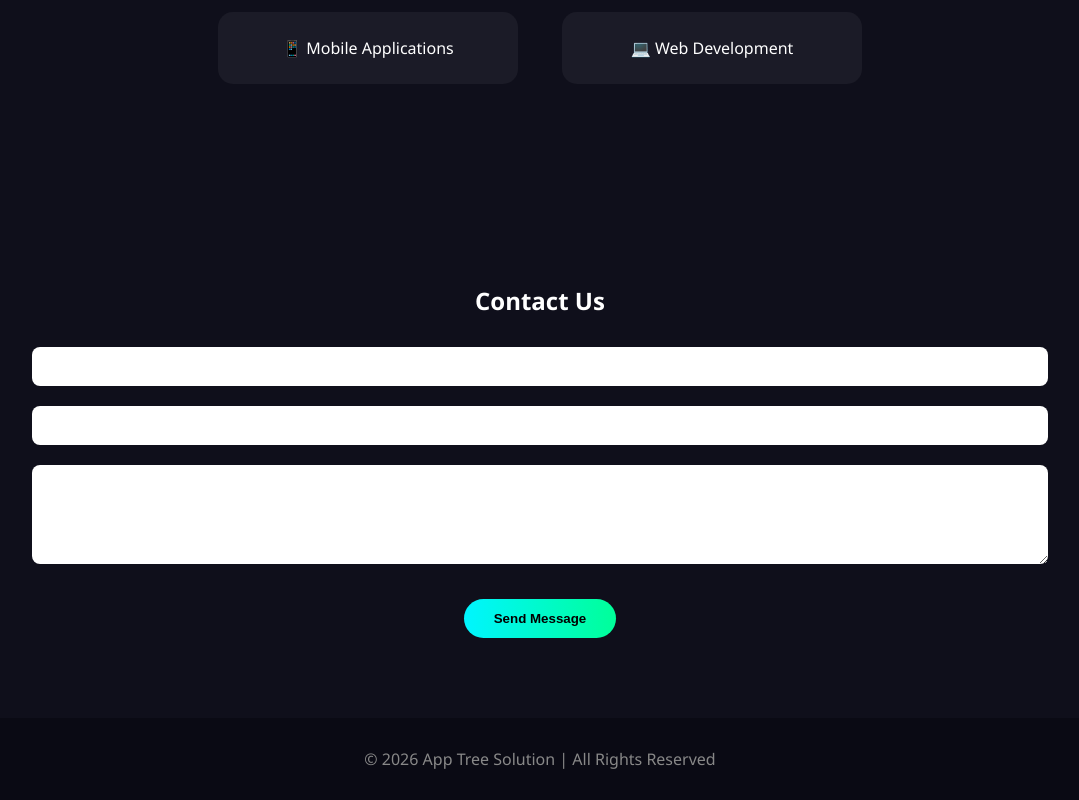
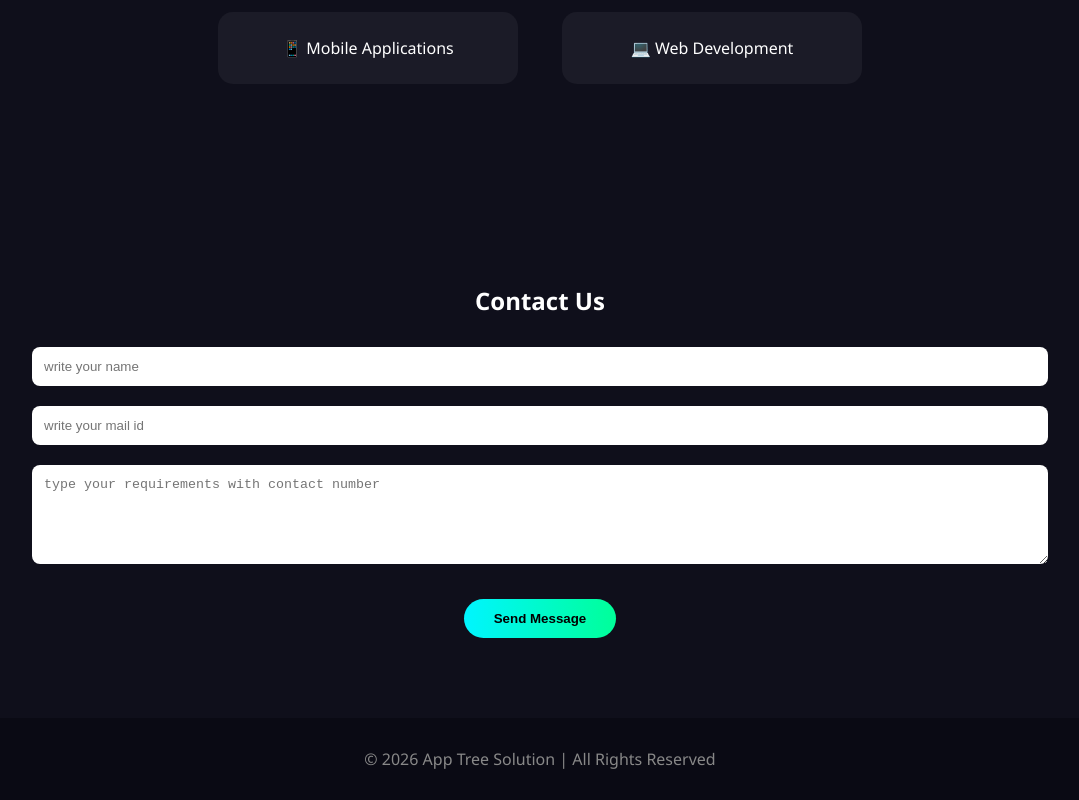
Before and after one commit to YJ-Devop/apptree-website, a plain HTML site: page index.html in a window 1280 px wide. Shown: the part 1073-1873 px from the top of the page, without its empty margins (100-1179 px from the left). Drawn offline with Linux system fonts and the light colour scheme.

Commit message:
Update index.html

```diff
--- a/index.html
+++ b/index.html
@@ -150,9 +150,9 @@ footer {
   <form name="contact" method="POST" data-netlify="true">
     <input type="hidden" name="form-name" value="contact">
 
-    <input type="text" name="name" placeholder="" required><br>
-    <input type="email" name="email" placeholder="" required><br>
-    <textarea name="message" rows="5" placeholder="" required></textarea><br>
+    <input type="text" name="name" placeholder="write your name" required><br>
+    <input type="email" name="email" placeholder="write your mail id" required><br>
+    <textarea name="message" rows="5" placeholder="type your requirements with contact number" required></textarea><br>
 
     <button type="submit" class="btn">Send Message</button>
   </form>
```
